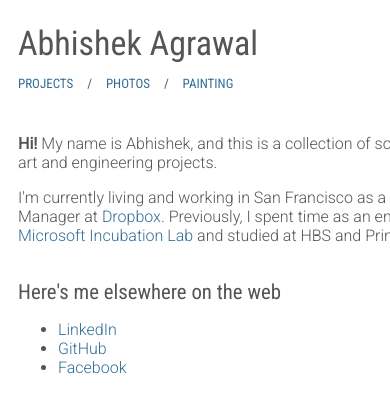
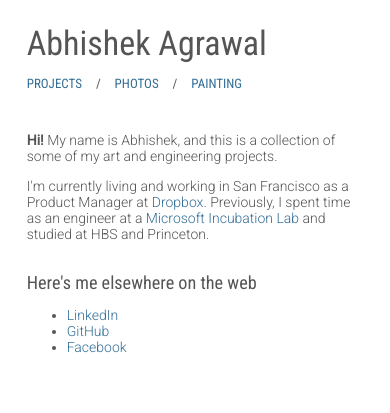
Before and after one commit to abhishek0988/abhishek0988.github.io, a Jekyll site: the page built from index.html, in a window 390 px wide. Shown: the top 413 px of the page. Built offline with Jekyll 4.4.1, drawn with Linux system fonts in a browser that asks for light colours.

Commit message:
responsiveness tweaks

```diff
--- a/css/screen.css
+++ b/css/screen.css
@@ -1,23 +1,22 @@
 /* Viewport size */
 
 /* iPhone et al */
-@media screen and (max-width: 480px) {
+@media only screen
+and (max-width: 480px)
+and (orientation : portrait) {
 
   .main {
     margin: 0 auto;
     padding: 30px auto;
-    width: 460px;
+    width: 90%;
   }
 
   .content {
     padding-top: 10px;
+    font-size: 14px;
   }
 
   .content .intro {
-    width: 100%;
-  }
-
-  .header {
     width: 100%;
   }
 
```
